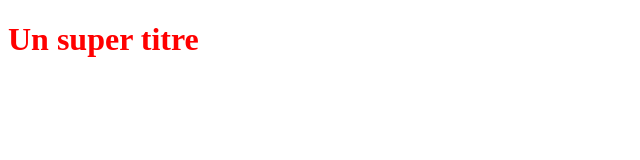
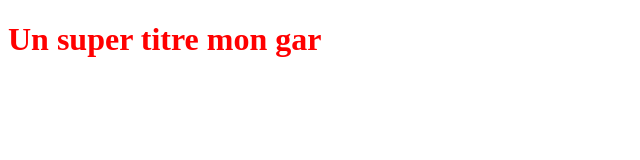
Before and after one commit to SalimCheb/OpenClassroomproject, a plain HTML site: page index.html in a window 1280 px wide. Shown: the whole page, without its empty margins (0-640 px from the left). Drawn offline with Linux system fonts and the light colour scheme.

Commit message:
Changement du titre H1

```diff
--- a/index.html
+++ b/index.html
@@ -5,6 +5,6 @@
     <link rel="stylesheet" type="text/css" href="styles.css">
 </head>
 <body>
-    <h1>Un super titre</h1>
+    <h1>Un super titre mon gar</h1>
 </body>
 </html>
```
